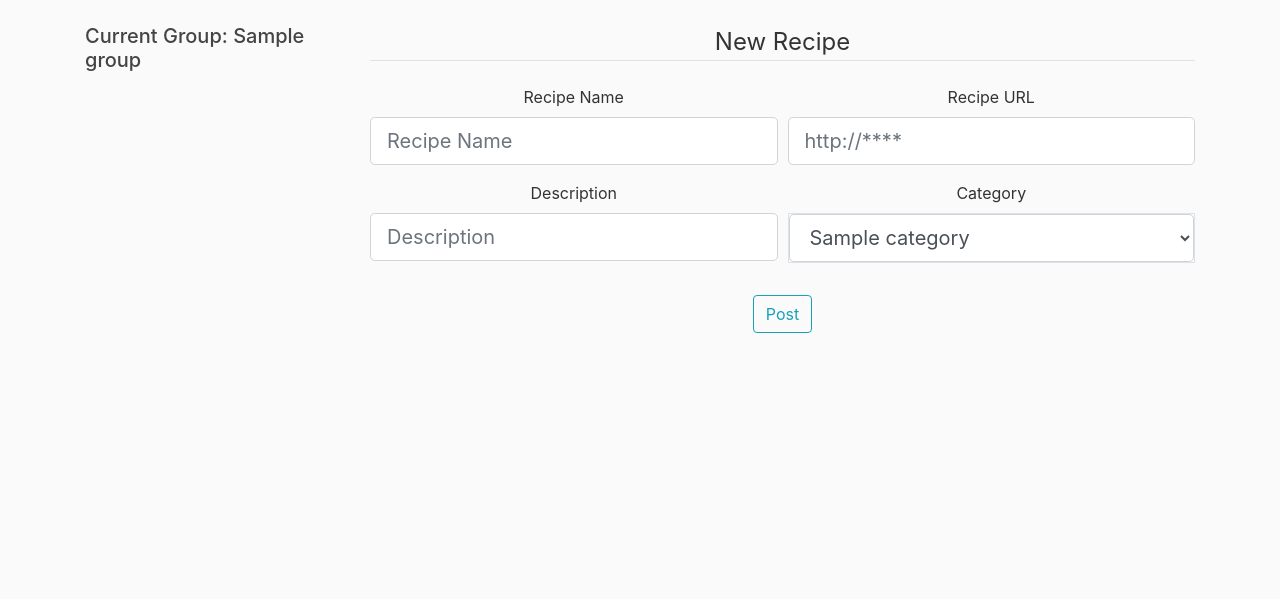
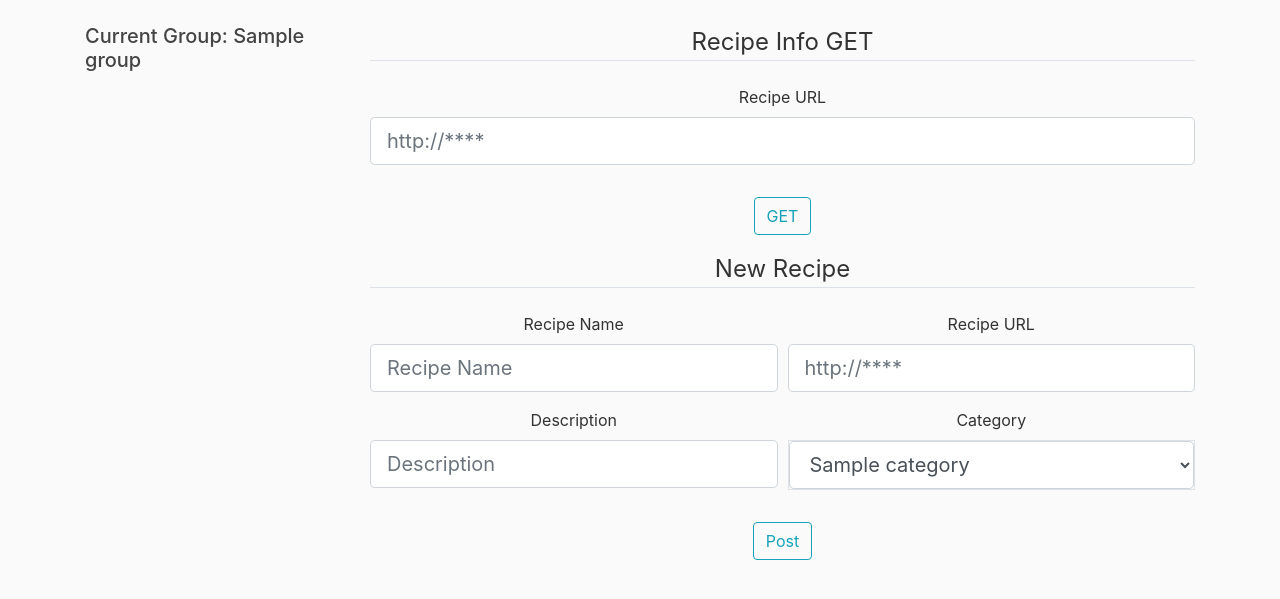
Before and after one commit to gadenahi/recipe-scheduler, a Flask app: page /categories/1/new_recipe in a window 1280 px wide. Shown: the part 56-655 px from the top of the page. Run offline with Flask 2, Linux system fonts and the light colour scheme; a user stored in the database is signed in; tables that the repository leaves empty hold one stand-in row (values such as "Sample post"); parts of the project's set-up code (start-up, migrations or seed data) failed here and were passed over; some libraries are stand-ins or nearby versions.

Commit message:
added html parse

```diff
--- a/instance/db_create.py
+++ b/instance/db_create.py
@@ -40,7 +40,3 @@ user.user_groups.append(group1)
 user.user_groups.append(group2)
 user.roles.append(admin)
 db.session.commit()
-
-# user = User.query.filter_by(id=1).first()
-# for g in user.groups:
-#     user.current_group = g.id
--- a/recipe_scheduler/categories/forms.py
+++ b/recipe_scheduler/categories/forms.py
@@ -41,3 +41,16 @@ class CategoryForm(FlaskForm):
     )
 
     submit = SubmitField('Post')
+
+
+class URLForm(FlaskForm):
+    """
+    Form for URL
+    """
+    recipe_url = StringField(
+        'Recipe URL',
+        validators=[DataRequired()],
+        render_kw={"placeholder": "http://****"}
+    )
+
+    submit = SubmitField('GET')
--- a/recipe_scheduler/categories/routes.py
+++ b/recipe_scheduler/categories/routes.py
@@ -2,7 +2,8 @@ from flask import Blueprint, render_template, flash, url_for, redirect, request
 from flask_login import current_user, login_required
 from recipe_scheduler import db
 from recipe_scheduler.models import Recipe, Category
-from recipe_scheduler.categories.forms import RecipeForm, CategoryForm
+from recipe_scheduler.categories.forms import RecipeForm, CategoryForm, URLForm
+from recipe_scheduler.categories.utils import parse_html
 
 categories = Blueprint('categories', __name__)
 
@@ -110,6 +111,13 @@ def new_recipe(category_id):
     To post new recipe
     :return:
     """
+    url_form = URLForm()
+    title, description = None, None
+    if url_form.validate_on_submit():
+        html = parse_html(url_form.recipe_url.data)
+        title = html['title']
+        description = html['description']
+
     category = Category.query.filter_by(id=category_id).first()
 
     if current_user.current_group != category.group_id:
@@ -133,12 +141,15 @@ def new_recipe(category_id):
         flash('The recipe has been created', 'success')
         return redirect(url_for('categories.new_recipe',
                                 category_id=category_id))
-    elif request.method == 'GET':
+    if category_id:
         form.category_id.data = category_id
-
+    if title:
+        form.recipe_name.data = title
+    if description:
+        form.description.data = description
     return render_template('new_recipe.html', form=form, title="New Recipe"
                            , user_list=user_list,
-                           select_group=int(select_group))
+                           select_group=int(select_group), url_form=url_form)
 
 
 @categories.route('/categories/<int:category_id>/recipes/<int:recipe_id>',
--- a/recipe_scheduler/static/main.css
+++ b/recipe_scheduler/static/main.css
@@ -41,8 +41,13 @@
     width: 100%;
     border-radius: 10px;
   }
-    .category-recipe {
+  .category-recipe {
     border: 2px solid white;
+    overflow: hidden;
+    white-space: nowrap;
+    text-overflow: ellipsis;
+    width: 100%;
+    border-radius: 10px;
   }
 
   .form-check {
@@ -72,6 +77,7 @@
 
   .new-recipe {
     display: inline-block;
+    width: 100%;
   }
 
   .recipe_title {
--- a/recipe_scheduler/templates/new_recipe.html
+++ b/recipe_scheduler/templates/new_recipe.html
@@ -1,5 +1,33 @@
 {% extends "layout.html" %}
 {% block content %}
+{% if title == "New Recipe" %}
+<div class="content-section">
+    <form method="POST" action="">
+        {{ url_form.hidden_tag() }}
+        <fieldset class="form-group">
+            <legend class="border-bottom mb-4">Recipe Info GET</legend>
+            <div class="form-row">
+                <div class="form-group col-lg-12 col-12">
+                    {{ url_form.recipe_url.label(class="form-control-label") }}
+                    {% if url_form.recipe_url.errors %}
+                    {{ url_form.recipe_url(class="form-control form-control-lg is-invalid") }}
+                    <div class="invalid-feedback">
+                        {% for error in url_form.recipe_url.errors %}
+                        <span>{{ error }}</span>
+                        {% endfor %}
+                    </div>
+                    {% else %}
+                    {{ url_form.recipe_url(class="form-control form-control-lg") }}
+                    {% endif %}
+                </div>
+            </div>
+        </fieldset>
+        <div class="form-group">
+            {{ url_form.submit(class="btn btn-outline-info") }}
+        </div>
+    </form>
+</div>
+{% endif %}
 <div class="content-section">
     <form method="POST" action="">
         {{ form.hidden_tag() }}
@@ -8,7 +36,7 @@
             <div class="form-row">
                 <div class="form-group col-lg-6 col-12">
                     {{ form.recipe_name.label(class="form-control-label") }}
-                    {% if form.recipe_name.errors %}
+                    {% if not form.recipe_name and form.recipe_name.errors %}
                     {{ form.recipe_name(class="form-control form-control-lg is-invalid") }}
                     <div class="invalid-feedback">
                         {% for error in form.recipe_name.errors %}
@@ -21,7 +49,7 @@
                 </div>
                 <div class="form-group col-lg-6 col-12">
                     {{ form.recipe_url.label(class="form-control-label") }}
-                    {% if form.recipe_url.errors %}
+                    {% if not form.recipe_url and form.recipe_url.errors %}
                     {{ form.recipe_url(class="form-control form-control-lg is-invalid") }}
                     <div class="invalid-feedback">
                         {% for error in form.recipe_url.errors %}
@@ -36,7 +64,7 @@
             <div class="form-row">
                 <div class="form-group col-lg-6 col-12">
                     {{ form.description.label(class="form-control-label") }}
-                    {% if form.description.errors %}
+                    {% if not form.description and form.description.errors %}
                     {{ form.description(class="form-control form-control-lg is-invalid") }}
                     <div class="invalid-feedback">
                         {% for error in form.description.errors %}
@@ -50,7 +78,7 @@
                 <div class="form-group col-lg-6 col-12">
                     {{ form.category_id.label(class="form-control-label") }}
                     <div class="border">
-                        {% if form.category_id.errors %}
+                        {% if not form.category_id and form.category_id.errors %}
                         {{ form.category_id(class="form-control form-control-lg is-invalid") }}
                         <div class="invalid-feedback">
                             {% for error in form.category_id.errors %}
--- a/recipe_scheduler/templates/show_recipes.html
+++ b/recipe_scheduler/templates/show_recipes.html
@@ -26,7 +26,7 @@
         </div>
         {% for recipe in recipes_list %}
 {#            <div class="recipe_view col-md-3"> #}
-            <button type="button" class="col-md-3 btn btn-warning category-recipe" data-toggle="modal" data-target="#recipeModal-{{recipe.id}}">{{recipe.recipe_name}}</button>
+            <button type="button" class="col-md-5 btn btn-warning category-recipe" data-toggle="modal" data-target="#recipeModal-{{recipe.id}}">{{recipe.recipe_name}}</button>
             <div class="modal fade" id="recipeModal-{{recipe.id}}" tabindex="-1" role="dialog" aria-labelledby="recipeModalLabel-{{recipe.id}}" aria-hidden="true">
                 <div class="modal-dialog" role="document">
                     <div class="modal-content">
```
Also changed, not shown: recipe_scheduler/categories/utils.py (added, +27 -0 lines), recipe_scheduler/site.db.
